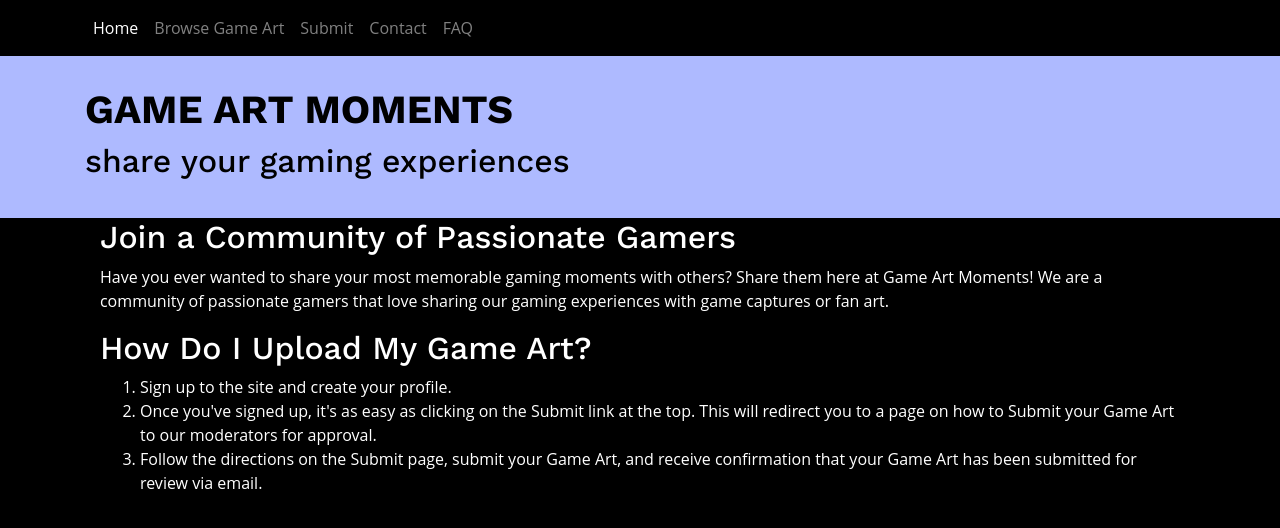
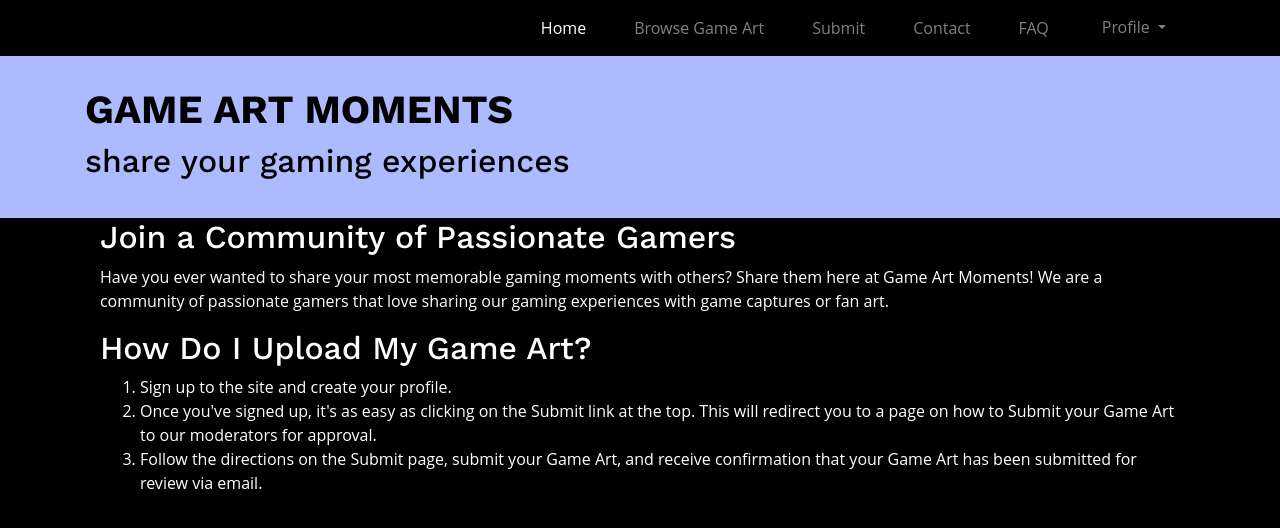
Before and after one commit to kyanvalipour/Game-Art-Moments, a website: page index.html in a window 1280 px wide. Drawn offline with nearby package versions, Linux system fonts and the light colour scheme.

Commit message:
added Profile to nav with style adjustments

```diff
--- a/index.html
+++ b/index.html
@@ -23,13 +23,22 @@
             <button class="navbar-toggler ml-auto" type="button" data-toggle="collapse" data-target="gameArtMomentsNavbar">
                 <span class="navbar-toggler-icon"></span>
             </button>
-            <div class="collapse navbar-collapse" id="gameArtMomentsNavbar">
+            <div class="collapse navbar-collapse justify-content-end" id="gameArtMomentsNavbar">
                 <ul class="navbar-nav">
-                    <li class="nav-item active"><a class="nav-link" href="index.html">Home</a></li>
-                    <li class="nav-item"><a class="nav-link" href="browsegameart.html">Browse Game Art</a></li>
-                    <li class="nav-item"><a class="nav-link" href="submit.html">Submit</a></li>
-                    <li class="nav-item"><a class="nav-link" href="contact.html">Contact</a></li>
-                    <li class="nav-item"><a class="nav-link" href="FAQ.html">FAQ</a></li>
+                    <li class="nav-item px-3 active"><a class="nav-link" href="index.html">Home</a></li>
+                    <li class="nav-item px-3"><a class="nav-link" href="browsegameart.html">Browse Game Art</a></li>
+                    <li class="nav-item px-3"><a class="nav-link" href="submit.html">Submit</a></li>
+                    <li class="nav-item px-3"><a class="nav-link" href="contact.html">Contact</a></li>
+                    <li class="nav-item px-3"><a class="nav-link" href="FAQ.html">FAQ</a></li>
+                    <li class="dropdown px-3">
+                        <a class="btn bg-transparent text-white-50 dropdown-toggle" href="#" role="button" id="dropdownMenuLink" data-toggle="dropdown" aria-haspopup="true" aria-expanded="false">
+                          Profile
+                        </a>
+                        <div class="dropdown-menu" aria-labelledby="dropdownMenuLink">
+                          <a class="dropdown-item" href="#">Create an Account</a>
+                          <a class="dropdown-item" href="#">Log In</a>
+                        </div>
+                    </li>
                 </ul>
             </div>
         </div>
```
